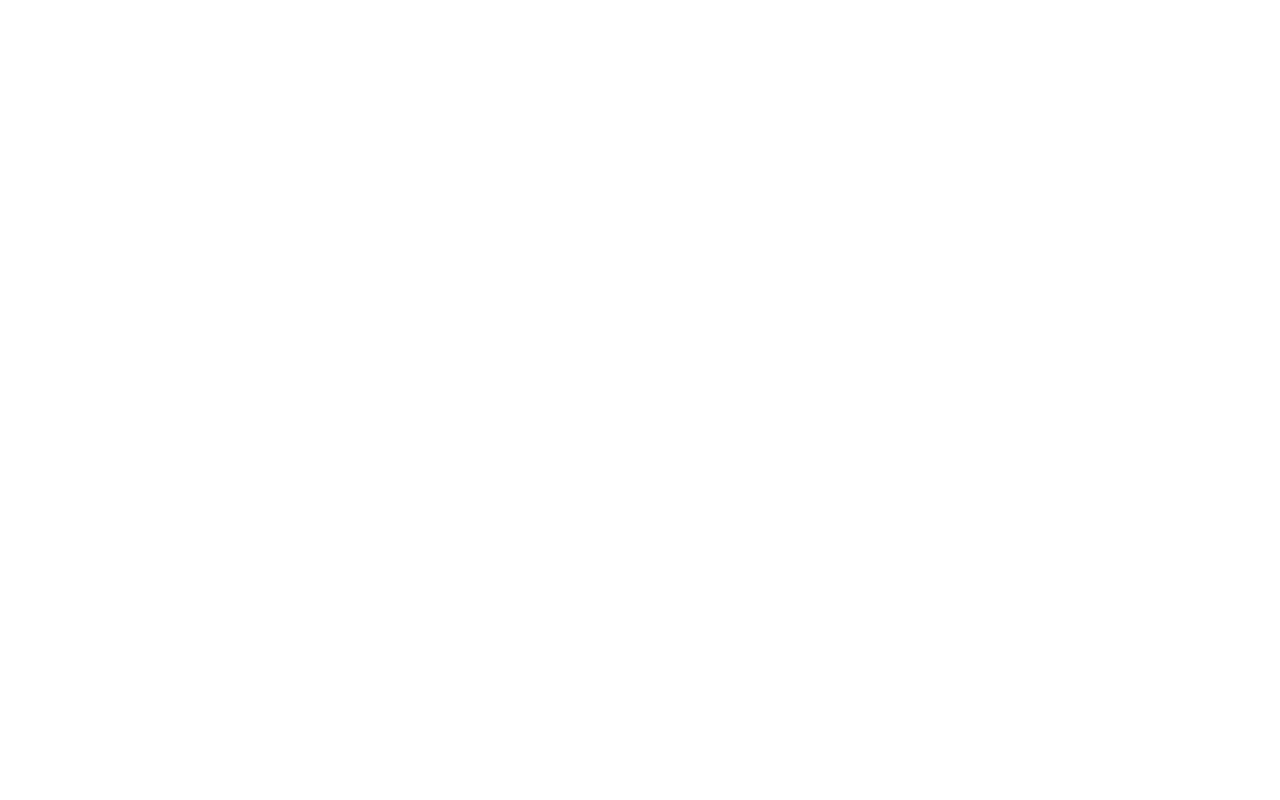
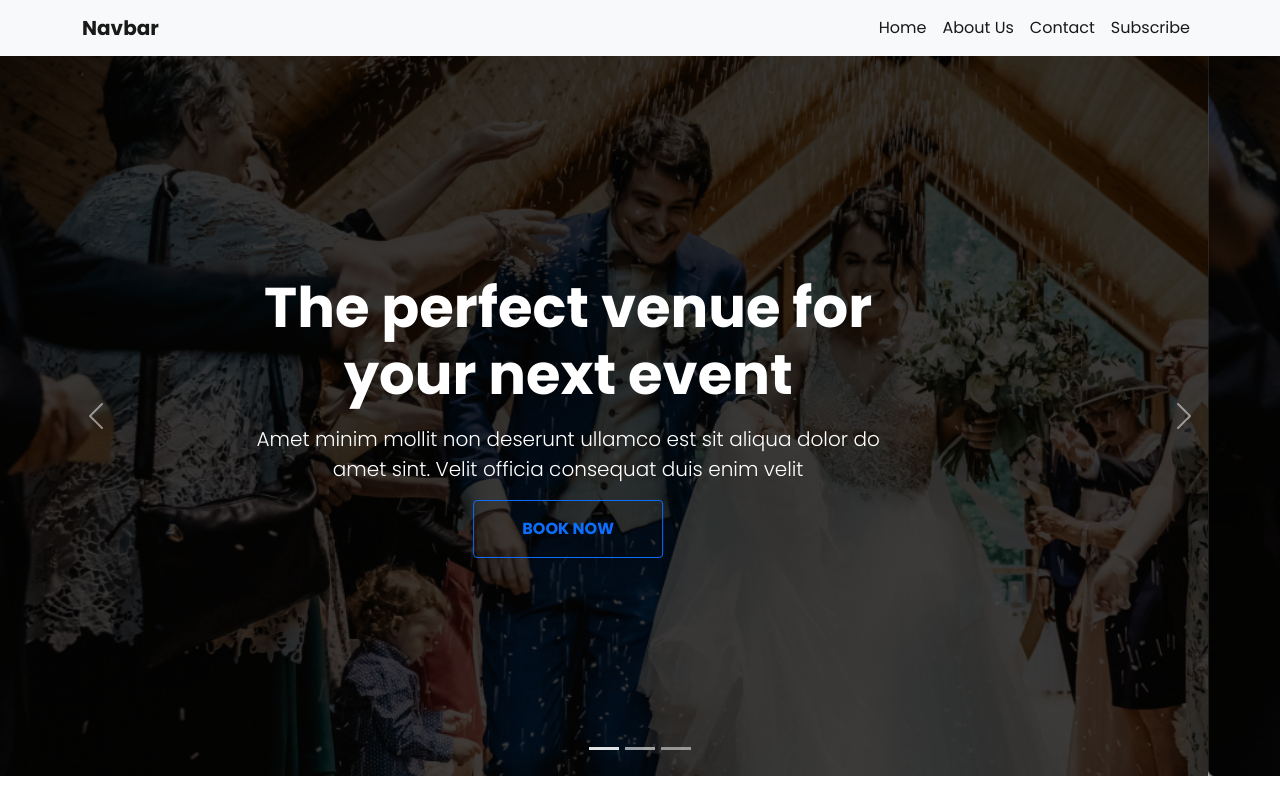
Before and after one commit to RiyaadHossain/Convention-Center, a plain HTML site: page index.html in a window 1280 px wide. Drawn offline with nearby package versions, Linux system fonts and the light colour scheme.

Commit message:
Banner Section Completed

```diff
--- a/CSS/style.css
+++ b/CSS/style.css
@@ -1 +1,20 @@
 /* Google Font */
+@import url('https://fonts.googleapis.com/css2?family=Poppins:wght@300;400;500;600;700&display=swap');
+
+body{
+    font-family: 'Poppins', sans-serif;
+}
+
+/* Banner Section */
+.slider{
+    background-image: url(../Images/banner.png);
+    background-color: rgba(0, 0, 0, 0.438);
+    background-blend-mode: overlay;
+    background-size: cover;
+    height: 90vh;
+    background-repeat: no-repeat;
+    display: flex;
+    align-items: center;
+    justify-content: center;
+    flex-direction: column;
+}
--- a/index.html
+++ b/index.html
@@ -21,13 +21,106 @@
 
     <!-- ========= Header Section Start ========= -->
     <header>
+        <nav class="navbar navbar-expand-lg navbar-light bg-light">
+            <div class="container">
 
+                <!-- Logo -->
+                <a class="navbar-brand fw-bold" href="#">Navbar</a>
+
+                <!-- Toggler Icon -->
+                <button class="navbar-toggler" type="button" data-bs-toggle="collapse" data-bs-target="#navbarNav" aria-controls="navbarNav" aria-expanded="false" aria-label="Toggle navigation">
+                <span class="navbar-toggler-icon"></span>
+                </button>
+
+                <!-- Nav Item -->
+                <div class="collapse navbar-collapse" id="navbarNav">
+                    <ul class="navbar-nav ms-auto">
+                        <li class="nav-item">
+                            <a class="nav-link active" href="#">Home</a>
+                        </li>
+                        <li class="nav-item">
+                            <a class="nav-link active" href="#">About Us</a>
+                        </li>
+                        <li class="nav-item">
+                            <a class="nav-link active" href="#">Contact</a>
+                        </li>
+                        <li class="nav-item">
+                            <a class="nav-link active" href="#">Subscribe</a>
+                        </li>
+                    </ul>
+                </div>
+                <!-- Nav Item -->
+
+            </div>
+        </nav>
     </header>
     <!-- ========= Header Section End ========= -->
 
 
     <main>
         <!-- ========= Banner Section Start ========= -->
+        <section>
+            <div id="carouselExampleIndicators" class="carousel slide" data-bs-ride="carousel">
+
+                <!-- Controller -->
+                <div class="carousel-indicators">
+                    <button type="button" data-bs-target="#carouselExampleIndicators" data-bs-slide-to="0" class="active" aria-current="true" aria-label="Slide 1"></button>
+                    <button type="button" data-bs-target="#carouselExampleIndicators" data-bs-slide-to="1" aria-label="Slide 2"></button>
+                    <button type="button" data-bs-target="#carouselExampleIndicators" data-bs-slide-to="2" aria-label="Slide 3"></button>
+                </div>
+
+                <!-- Slider -->
+                <div class="carousel-inner">
+                    <div class="carousel-item active">
+                        <div class="slider">
+                            <div class="w-50 text-white">
+                                <h2 class="display-4 fw-bold text-center">The perfect venue for your next event</h2>
+                                <p class="lead my-3 text-center lead">Amet minim mollit non deserunt ullamco est sit aliqua dolor do amet sint. Velit officia consequat duis enim velit </p>
+                                <div class="d-flex justify-content-center">
+                                    <button class="btn py-3 px-5 btn-outline-primary fw-bold text-uppercase">Book Now</button>
+                                </div>
+                            </div>
+                        </div>
+                    </div>
+
+                    <div class="carousel-item">
+                         <div class="slider">
+                            <div class="w-50 text-white">
+                                <h2 class="display-4 fw-bold text-center">The perfect venue for your next event</h2>
+                                <p class="lead my-3 text-center lead">Amet minim mollit non deserunt ullamco est sit aliqua dolor do amet sint. Velit officia consequat duis enim velit </p>
+                                <div class="d-flex justify-content-center">
+                                    <button class="btn py-3 px-5 btn-outline-primary fw-bold text-uppercase">Book Now</button>
+                                </div>
+                            </div>
+                        </div>
+                    </div>
+
+                    <div class="carousel-item">
+                         <div class="slider">
+                            <div class="w-50 text-white">
+                                <h2 class="display-4 fw-bold text-center">The perfect venue for your next event</h2>
+                                <p class="lead my-3 text-center lead">Amet minim mollit non deserunt ullamco est sit aliqua dolor do amet sint. Velit officia consequat duis enim velit </p>
+                                <div class="d-flex justify-content-center">
+                                    <button class="btn py-3 px-5 btn-outline-primary fw-bold text-uppercase">Book Now</button>
+                                </div>
+                            </div>
+                        </div>
+                    </div>
+                </div>
+                <!-- Slider -->
+
+                <!-- Active Slide -->
+                <button class="carousel-control-prev" type="button" data-bs-target="#carouselExampleIndicators" data-bs-slide="prev">
+                    <span class="carousel-control-prev-icon" aria-hidden="true"></span>
+                    <span class="visually-hidden">Previous</span>
+                </button>
+                <button class="carousel-control-next" type="button" data-bs-target="#carouselExampleIndicators" data-bs-slide="next">
+                    <span class="carousel-control-next-icon" aria-hidden="true"></span>
+                    <span class="visually-hidden">Next</span>
+                </button>
+
+            </div>
+        </section>
         <!-- ========= Banner Section End ========= -->
 
 
```
